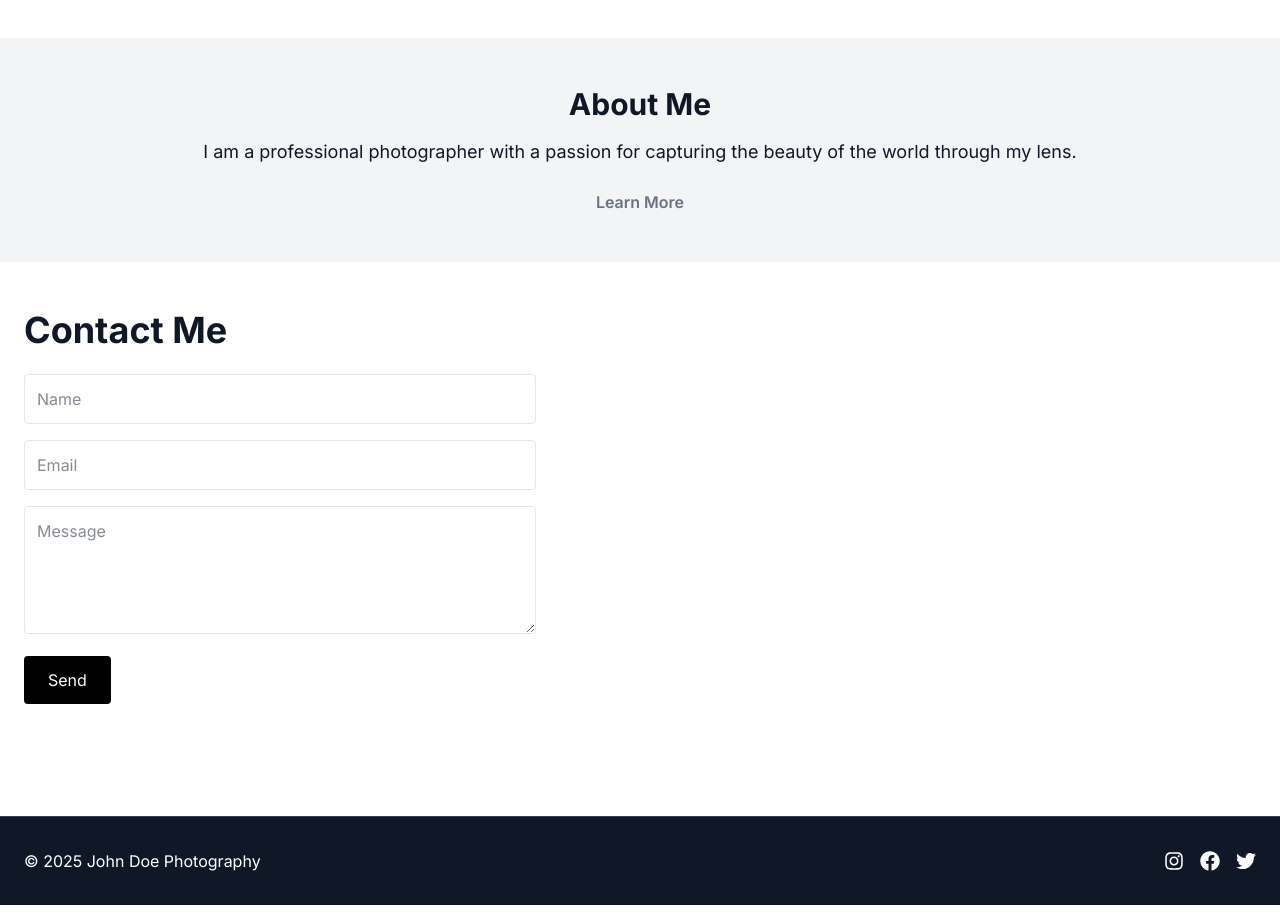
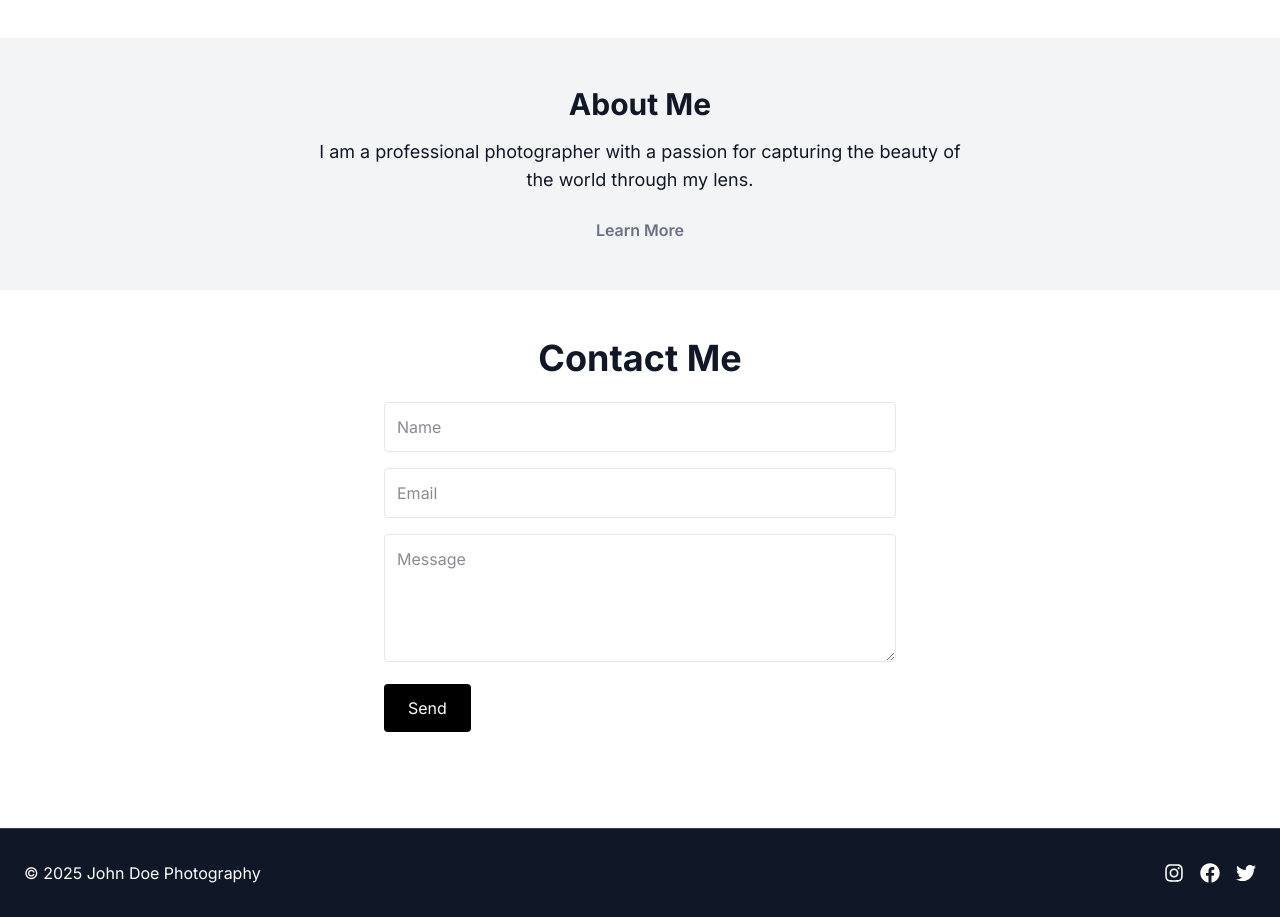
Before and after one commit to Lordeagle4/photographer-portfolio, a Next.js app: page / in a window 1280 px wide. Shown: the part 1380-2297 px from the top of the page. Built offline with nearby package versions, Linux system fonts and the light colour scheme.

Commit message:
Refactor contact form handling and enhance UI components for better user experience

```diff
--- a/app/page.tsx
+++ b/app/page.tsx
@@ -6,24 +6,54 @@ import { motion } from 'framer-motion'
 import { useState } from 'react'
 import GalleryGrid from '@/components/GalleryGrid'
 
+type FormStatus = {
+  message: string;
+  type: 'success' | 'error' | 'idle';
+}
+
 export default function HomePage() {
-  const [status, setStatus] = useState('')
+  const [status, setStatus] = useState<FormStatus>({ message: '', type: 'idle' })
+  const [isLoading, setIsLoading] = useState(false)
 
   const handleSubmit = async (e: React.FormEvent<HTMLFormElement>) => {
     e.preventDefault()
+    setIsLoading(true)
+
+    try {
       const form = new FormData(e.currentTarget)
       const res = await fetch('/api/contact', {
         method: 'POST',
+        headers: {
+          'Content-Type': 'application/json',
+        },
         body: JSON.stringify({
           name: form.get('name'),
           email: form.get('email'),
           message: form.get('message'),
         }),
       })
-      setStatus(res.ok ? 'Message sent!' : 'Error sending message.')
+
+      if (!res.ok) throw new Error('Failed to send message')
+
+      setStatus({ message: 'Message sent successfully!', type: 'success' })
+      e.currentTarget.reset()
+    } catch (error) {
+      setStatus({
+        message: 'Failed to send message. Please try again.',
+        type: 'error'
+      })
+    } finally {
+      setIsLoading(false)
     }
+  }
+
   return (
     <>
+      <motion.main
+        initial={{ opacity: 0 }}
+        animate={{ opacity: 1 }}
+        transition={{ duration: 0.5 }}
+      >
         <section className="relative h-[80vh] flex items-center justify-center">
           <Image
             src="/images/hero.jpg"
@@ -31,6 +61,7 @@ export default function HomePage() {
             fill
             className="object-cover brightness-75"
             priority
+            sizes="100vw"
           />
           <div className="relative text-center text-white">
             <motion.h1
@@ -46,38 +77,103 @@ export default function HomePage() {
               animate={{ opacity: 1 }}
               transition={{ delay: 0.5 }}
             >
-            <Link href="/portfolio" className="bg-white text-black px-6 py-3 rounded font-semibold hover:bg-gray-200">
+              <Link
+                href="/portfolio"
+                className="bg-white text-black px-6 py-3 rounded font-semibold hover:bg-gray-200 transition-colors"
+              >
                 View My Work
               </Link>
             </motion.div>
           </div>
         </section>
-      <section className="container mx-auto px-6 py-12">
-        <h1 className="text-4xl font-bold text-center mb-10">Portfolio</h1>
+
+        <motion.section
+          className="container mx-auto px-6 py-12"
+          initial={{ opacity: 0, y: 20 }}
+          whileInView={{ opacity: 1, y: 0 }}
+          viewport={{ once: true }}
+        >
+          <h2 className="text-4xl font-bold text-center mb-10">Portfolio</h2>
           <GalleryGrid />
-      </section>
-      <section className="bg-gray-100 dark:bg-black py-12">
+        </motion.section>
+
+        <motion.section
+          className="bg-gray-100 dark:bg-black py-12"
+          initial={{ opacity: 0, y: 20 }}
+          whileInView={{ opacity: 1, y: 0 }}
+          viewport={{ once: true }}
+        >
           <div className="container mx-auto px-6 text-center">
             <h2 className="text-3xl font-bold mb-4">About Me</h2>
-          <p className="text-lg mb-6">
+            <p className="text-lg mb-6 max-w-2xl mx-auto">
               I am a professional photographer with a passion for capturing the beauty of the world through my lens.
             </p>
-          <Link href="/about" className="text-gray-500 hover:underline font-semibold ">
+            <Link
+              href="/about"
+              className="text-gray-500 hover:text-gray-700 dark:hover:text-gray-300 hover:underline font-semibold transition-colors"
+            >
               Learn More
             </Link>
           </div>
-      </section>
+        </motion.section>
 
-      <section className="container mx-auto px-6 py-12">
-      <h1 className="text-4xl font-bold mb-6">Contact Me</h1>
-      <form onSubmit={handleSubmit} className="space-y-4 max-w-lg">
-        <input name="name" placeholder="Name" className="border w-full p-3 rounded" required />
-        <input name="email" type="email" placeholder="Email" className="border w-full p-3 rounded" required />
-        <textarea name="message" placeholder="Message" className="border w-full p-3 rounded h-32" required />
-        <button type="submit" className="bg-black dark:bg-white dark:text-black text-white px-6 py-3 rounded hover:bg-gray-800">Send</button>
-        <p>{status}</p>
+        <motion.section
+          className="container mx-auto px-6 py-12"
+          initial={{ opacity: 0, y: 20 }}
+          whileInView={{ opacity: 1, y: 0 }}
+          viewport={{ once: true }}
+        >
+          <h2 className="text-4xl font-bold mb-6 text-center">Contact Me</h2>
+          <form onSubmit={handleSubmit} className="space-y-4 max-w-lg mx-auto">
+            <div>
+              <label htmlFor="name" className="sr-only">Name</label>
+              <input
+                id="name"
+                name="name"
+                placeholder="Name"
+                className="border w-full p-3 rounded dark:bg-gray-800 dark:border-gray-700"
+                required
+                disabled={isLoading}
+              />
+            </div>
+            <div>
+              <label htmlFor="email" className="sr-only">Email</label>
+              <input
+                id="email"
+                name="email"
+                type="email"
+                placeholder="Email"
+                className="border w-full p-3 rounded dark:bg-gray-800 dark:border-gray-700"
+                required
+                disabled={isLoading}
+              />
+            </div>
+            <div>
+              <label htmlFor="message" className="sr-only">Message</label>
+              <textarea
+                id="message"
+                name="message"
+                placeholder="Message"
+                className="border w-full p-3 rounded h-32 dark:bg-gray-800 dark:border-gray-700"
+                required
+                disabled={isLoading}
+              />
+            </div>
+            <button
+              type="submit"
+              className="bg-black dark:bg-white dark:text-black text-white px-6 py-3 rounded hover:bg-gray-800 dark:hover:bg-gray-200 transition-colors disabled:opacity-50"
+              disabled={isLoading}
+            >
+              {isLoading ? 'Sending...' : 'Send'}
+            </button>
+            {status.message && (
+              <p className={`text-sm ${status.type === 'success' ? 'text-green-500' : 'text-red-500'}`}>
+                {status.message}
+              </p>
+            )}
           </form>
-    </section>
+        </motion.section>
+      </motion.main>
     </>
   )
 }
```
Lines whose indentation alone changed are shown as unchanged.
